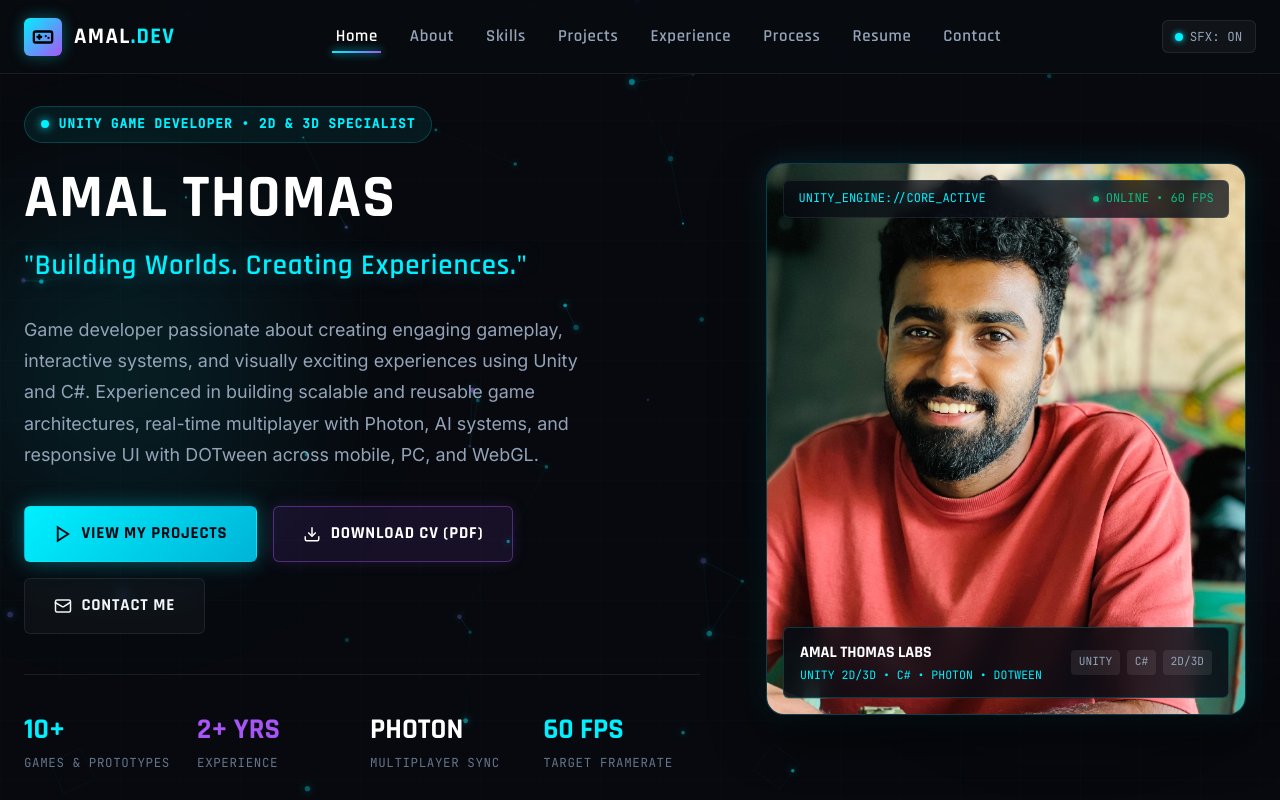
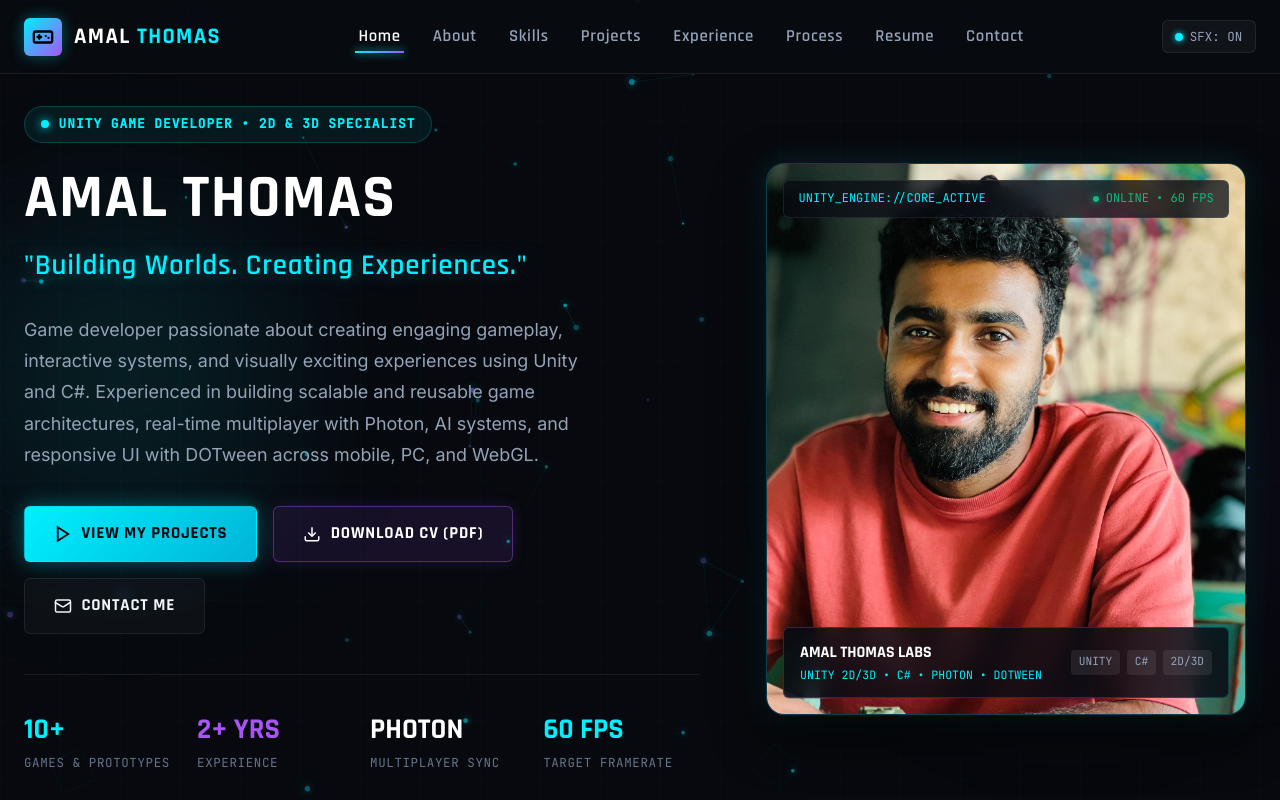
Before and after one commit to amalthomaz88-sudo/portfolio, a plain HTML site: page index.html in a window 1280 px wide. Shown: the top 800 px of the page. Drawn offline with Linux system fonts and the light colour scheme.

Commit message:
chore: update navbar brand to Amal Thomas

```diff
--- a/index.html
+++ b/index.html
@@ -39,7 +39,7 @@
             <line x1="18" y1="13" x2="18" y2="13.01"></line>
           </svg>
         </div>
-        <span>AMAL<span class="brand-dot">.DEV</span></span>
+        <span>AMAL <span class="brand-dot">THOMAS</span></span>
       </a>
 
       <!-- Desktop & Mobile Navigation Links -->
```
